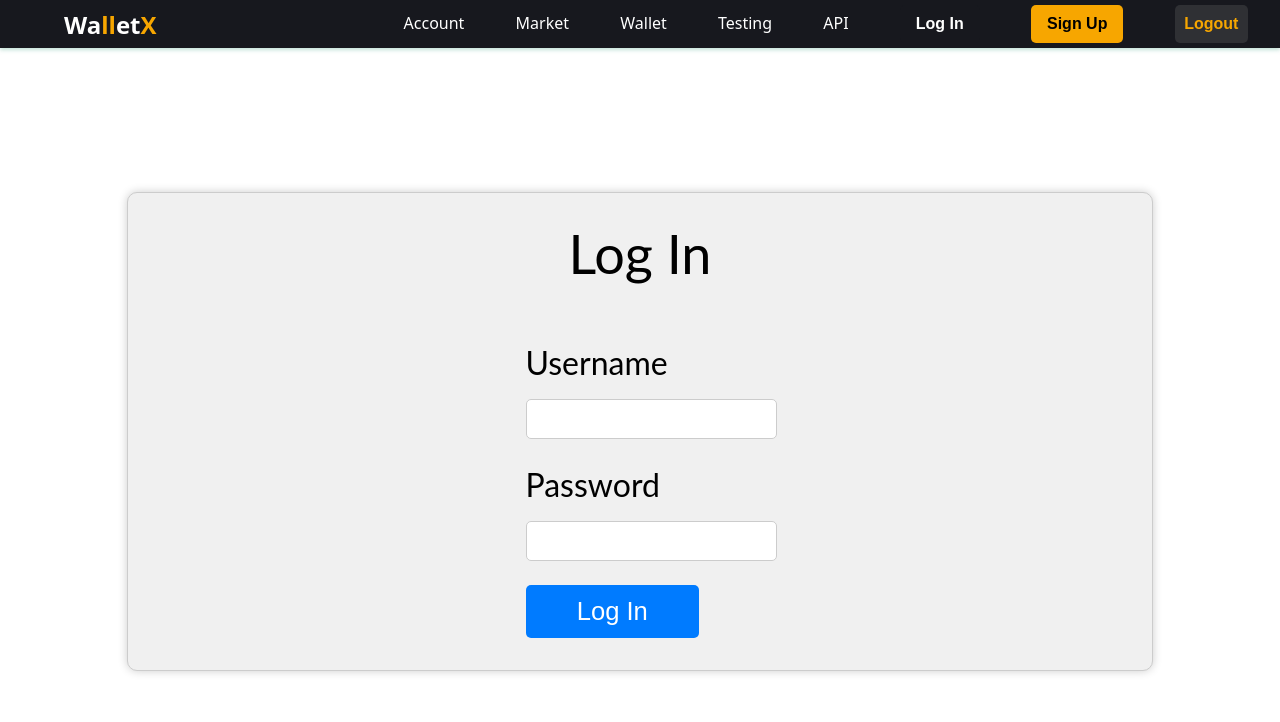
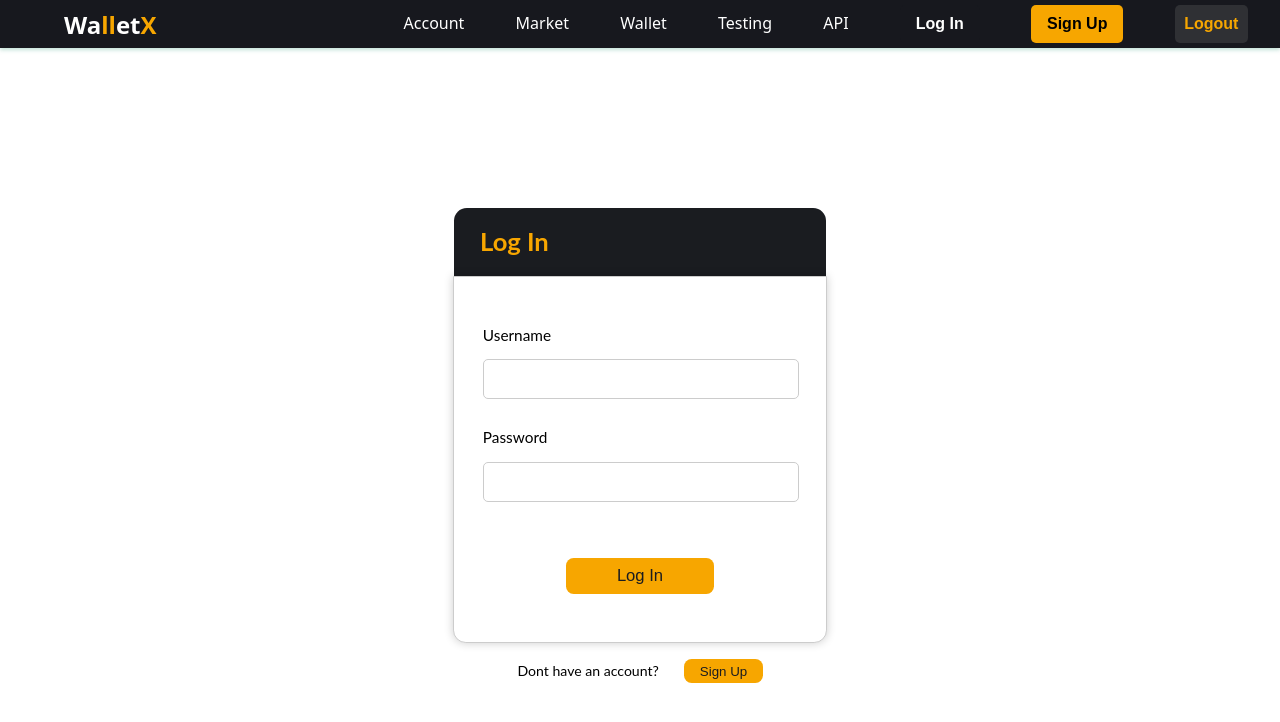
Before and after one commit to jainvedant392/DBMS-Project, a React app: page /login in a window 1280 px wide. Shown: the top 722 px of the page. Built offline with nearby package versions, Linux system fonts and the light colour scheme; the HTML template or start-up script is replaced by a standard one.

Commit message:
add: made the signup and login pages

```diff
--- a/src/Components/LogIn/index.jsx
+++ b/src/Components/LogIn/index.jsx
@@ -46,8 +46,12 @@ const LogIn = () => {
 
   return (
     <div className="container">
-      <div className="signup-form">
-        <h1>Log In</h1>
+      <div className="formContainer" style={{ marginTop: '12vh' }}>
+        <div className="form-header">Log In</div>
+        <div
+          className="login-form"
+          style={{ paddingTop: '6vh', paddingBottom: '6vh' }}
+        >
           <form onSubmit={handleSubmit}>
             <div className="form-group">
               <label htmlFor="username">Username</label>
@@ -59,7 +63,9 @@ const LogIn = () => {
                 onChange={handleChange}
                 required
               />
-            {usernameError && <div className="error-text">{usernameError}</div>}
+              {usernameError && (
+                <div className="error-text">{usernameError}</div>
+              )}
             </div>
             <div className="form-group">
               <label htmlFor="password">Password</label>
@@ -71,10 +77,28 @@ const LogIn = () => {
                 onChange={handleChange}
                 required
               />
-            {passwordError && <div className="error-text">{passwordError}</div>}
+              {passwordError && (
+                <div className="error-text">{passwordError}</div>
+              )}
             </div>
+            <div className="buttonContainer">
               <button type="submit">Log In</button>
+            </div>
           </form>
+        </div>
+        <div className="form-footer">
+          <div style={{ paddingRight: '2vw' }}>Dont have an account?</div>
+          <div>
+            <button
+              onClick={() => {
+                navigate('/signup');
+              }}
+              className="navigator-button"
+            >
+              Sign Up
+            </button>
+          </div>
+        </div>
       </div>
     </div>
   );
--- a/src/Components/SignUp/index.jsx
+++ b/src/Components/SignUp/index.jsx
@@ -1,6 +1,8 @@
 import React from 'react';
 import axios from 'axios';
+import { useNavigate } from 'react-router-dom';
 const SignUp = () => {
+  const navigate = useNavigate();
   const [formData, setFormData] = React.useState({
     username: '',
     password: '',
@@ -55,8 +57,9 @@ const SignUp = () => {
   return (
     <>
       <div className="container">
+        <div className="formContainer">
+          <div className="form-header">Sign Up</div>
           <div className="signup-form">
-          <h1>Sign Up</h1>
             <form onSubmit={handleSubmit}>
               <div className="form-group">
                 <label htmlFor="username">Username</label>
@@ -98,9 +101,24 @@ const SignUp = () => {
                   <div className="error-text">{passwordError}</div>
                 )}
               </div>
-
+              <div className="buttonContainer">
                 <button type="submit">Sign Up</button>
+              </div>
             </form>
+          </div>
+          <div className="form-footer">
+            <div style={{ paddingRight: '2vw' }}>Already have an account?</div>
+            <div>
+              <button
+                onClick={() => {
+                  navigate('/login');
+                }}
+                className="navigator-button"
+              >
+                Log In
+              </button>
+            </div>
+          </div>
         </div>
       </div>
     </>
--- a/src/Components/Styles/index.css
+++ b/src/Components/Styles/index.css
@@ -49,7 +49,7 @@ a {
 }
 
 a:hover {
-  color: #ffffff;
+  color: #2f3034;
 }
 
 .date {
@@ -377,43 +377,63 @@ nav {
   /* justify-content: center; */
   align-items: center;
 }
-.signup-form {
-  background-color: #f0f0f0;
+.signup-form,
+.login-form {
+  background-color: #ffffff;
   color: #000000;
   font-family: 'Lato', sans-serif;
-  font-size: 1.5vw;
+  font-size: 1.2vw;
   font-weight: normal;
   line-height: 1.4;
-  letter-spacing: 0;
-  padding: 20px;
-  max-width: 400px;
-  margin: 0 auto;
-  margin-top: 10vh;
+  padding: 4vh 2vw;
+  width: 25vw;
+  margin-top: 10vw;
+  margin: auto;
   border: 1px solid #ccc;
-  border-radius: 10px;
+  border-radius: 0 0 1vw 1vw;
+  display: flex;
+  flex-direction: column;
+  justify-content: center;
+  align-items: center;
   box-shadow: 0 0 10px rgba(0, 0, 0, 0.2);
+  -webkit-border-radius: 0 0 1vw 1vw;
+  -moz-border-radius: 0 0 1vw 1vw;
+  -ms-border-radius: 0 0 1vw 1vw;
+  -o-border-radius: 0 0 1vw 1vw;
 }
 
-.signup-form {
-  background-color: #f0f0f0;
-  color: #000000;
-  font-family: 'Lato', sans-serif;
-  font-size: 2.5vw;
-  font-weight: normal;
-  line-height: 1.4;
-  padding: 4vh 0;
-  max-width: 80vw;
-  margin: 10vh auto;
-  border: 1px solid #ccc;
-  border-radius: 10px;
-  box-shadow: 0 0 10px rgba(0, 0, 0, 0.2);
+.form-header {
+  text-align: left;
+  background-color: #1a1c20;
+  color: #f7a600;
+  font-size: 2vw;
+  font-weight: 700;
+  padding: 2vh 2vw;
+  width: 25vw;
+  border-radius: 1vw 1vw 0 0;
+  -webkit-border-radius: 1vw 1vw 0 0vw;
+  -moz-border-radius: 1vw 1vw 0 0vw;
+  -ms-border-radius: 1vw 1vw 0 0vw;
+  -o-border-radius: 1vw 1vw 0 0vw;
+}
+.form-footer {
+  text-align: center;
+  display: flex;
+  flex-direction: row;
+  align-items: center;
+  justify-content: center;
+  font-size: 1.1vw;
+  margin-top: 2vh;
+}
+.formContainer {
   display: flex;
   flex-direction: column;
+  justify-content: center;
   align-items: center;
-  justify-content: center;
+  background-color: #ffffff;
 }
-
-.signup-form input {
+.signup-form input,
+.login-form input {
   width: 70%;
   padding: 1.5vh 2vw;
   border: 1px solid #ccc;
@@ -425,27 +445,63 @@ nav {
     box-shadow 0.3s;
 }
 
-.signup-form button {
-  padding: 1.5vh 4vw;
+.signup-form button,
+.login-form button {
+  padding: 1vh 4vw;
   border: none;
-  border-radius: 5px;
-  font-size: 2vw;
+  border-radius: 0.6vw;
+  font-size: 1.3vw;
+  font-weight: 500;
   cursor: pointer;
-  background-color: #007bff;
-  color: #fff;
+  background-color: #f7a600;
+  color: #1a1c20;
+  -webkit-border-radius: 0.6vw;
+  -moz-border-radius: 0.6vw;
+  -ms-border-radius: 0.6vw;
+  -o-border-radius: 0.6vw;
 }
-
+.buttonContainer {
+  display: flex;
+  justify-content: center;
+  align-items: center;
+  margin-top: 6vh;
+}
 .signup-form input:hover,
-.signup-form button:hover {
+.login-form input:hover {
   transform: scale(1.05);
   transition: transform 0.2s;
+  color: white;
 }
-
-.signup-form label {
+.signup-form button:hover,
+.login-form button:hover {
+  transform: scale(1.05);
+  transition: transform 0.2s;
+  color: white;
+  background-color: #1a1c20;
+  color: #f7a600;
+  font-weight: 700;
+}
+.navigator-button {
+  color: #1a1c20;
+  background-color: #f7a600;
+  padding: 0.6vh 1.2vw;
+  border: none;
+  border-radius: 0.6vw;
+  cursor: pointer;
+}
+.navigator-button:hover {
+  background-color: #1a1c20;
+  color: #f7a600;
+  transform: scale(1.05);
+  transition: transform 0.2s;
+  font-weight: 700;
+}
+.signup-form label,
+.login-form label {
   margin-bottom: 0.5vh;
 }
 
-.signup-form .form-group {
+.signup-form .form-group .login-form {
   margin-bottom: 2vh;
 }
 
@@ -453,6 +509,9 @@ nav {
   margin-bottom: 20px;
   display: flex;
   flex-direction: column;
+  justify-content: center;
+  padding-right: 20px;
+  width: 23vw;
 }
 
 .form-group label {
```
Also changed, not shown: .eslintrc.cjs, src/App.css (deleted), 1 other file (tests, documents, lock files or other folders). Lines whose indentation alone changed are shown as unchanged.
